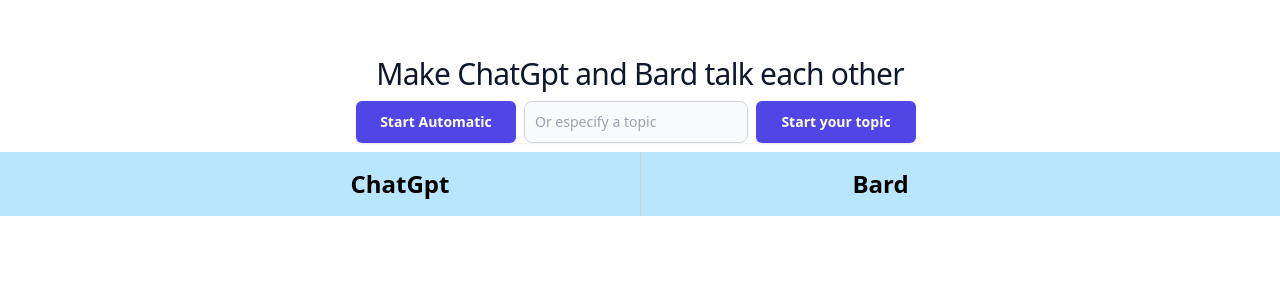
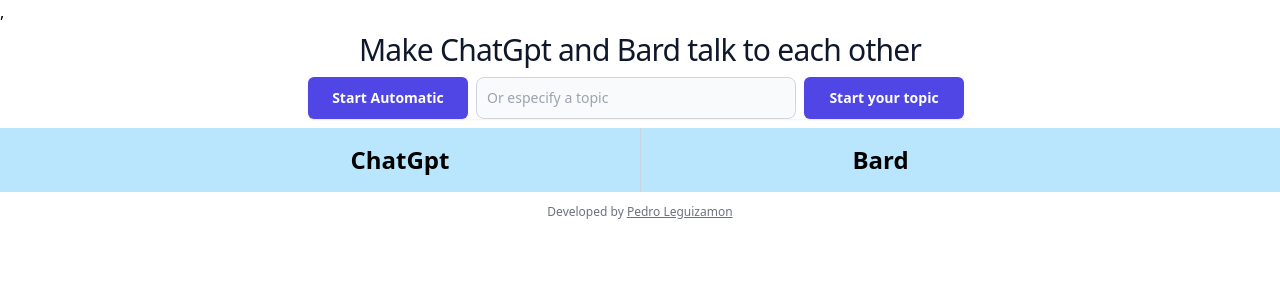
Before and after one commit to pjmakey2/ai_each_other, a Flask app: page / in a window 1280 px wide. Shown: the top 300 px of the page. Run offline with Flask 3, Linux system fonts and the light colour scheme; parts of the project's set-up code (start-up, migrations or seed data) failed here and were passed over; some libraries are stand-ins or nearby versions.

Commit message:
- Update the README. - Set the develop for footer - Create requirements file - ADD __pycache__ to .gitignore

````diff
--- a/app.py
+++ b/app.py
@@ -40,7 +40,7 @@
     print(gtext)
     rsp = get_completion(gtext, "user")
     print(rsp)
-    rsp = re.findall(reg, rsp.replace('\n', ''))[0]
+    rsp = re.findall(reg, rsp.replace('^:', ''))[0]
     return {'ai_qa': rsp, 'llm': choice(['chatgpt', 'bard']) }
 
 @app.route('/get_q', methods=['POST'])
@@ -62,7 +62,7 @@
         rsp = bard.get_answer(txtf)['content']
     print(llm)
     print(rsp)
-    rsp = re.findall(reg, rsp.replace('\n', ''))[0].strip('```')
+    rsp = re.findall(reg, rsp.replace('^:', ''))[0].strip('```')
     return {'ai_qa': rsp, 'llm': llm }
 
 @app.route('/get_answer', methods=['POST'])
--- a/templates/AiEachOtherUi.html
+++ b/templates/AiEachOtherUi.html
@@ -1,11 +1,10 @@
 <!DOCTYPE html>
 <html lang="en">
-
 <head>
-    <meta charset="UTF-8">
+,    <meta charset="UTF-8">
     <meta name="viewport" content="width=device-width, initial-scale=1.0">
     <script src="https://cdn.tailwindcss.com"></script>
-    <title>AI EACH OTHER</title>
+    <title>AI EACH OTHER (Made it by https://github.com/pjmakey2)</title>
     <style>
         .separator {
             border-left: 1px solid #CBD5E0;
@@ -15,10 +14,10 @@
 
 <body class="flex h-full flex-col">
     <main>
-        <div class="mx-auto max-w-7xl px-4 sm:px-6 lg:px-8 pb-5 pt-20 text-center lg:pt-14">
+        <div class="mx-auto max-w-7xl px-4 sm:px-6 lg:px-8 pb-5 pt-20 text-center lg:pt-2">
             <span
                 class="mx-auto max-w-4xl font-display text-2xl font-medium tracking-tight text-slate-900 sm:text-3xl">Make
-                ChatGpt and Bard talk each other</span>
+                ChatGpt and Bard talk to each other</span>
         </div>
         <div class="flex items-center justify-center h-10 pb-5">
             <div class="inline-flex rounded-md shadow-sm" role="group">
@@ -27,7 +26,7 @@
                     Start Automatic
                 </button>
                 <input type="text" id="your_topic"
-                    class="bg-gray-50 border border-gray-300 text-gray-900 text-sm rounded-lg focus:ring-blue-500 focus:border-blue-500 block w-50 p-2.5 dark:bg-gray-700 dark:border-gray-600 dark:placeholder-gray-400 dark:text-white dark:focus:ring-blue-500 dark:focus:border-blue-500 mr-2"
+                    class="bg-gray-50 border border-gray-300 text-gray-900 text-sm rounded-lg focus:ring-blue-500 focus:border-blue-500 block w-80 p-2.5 dark:bg-gray-700 dark:border-gray-600 dark:placeholder-gray-400 dark:text-white dark:focus:ring-blue-500 dark:focus:border-blue-500 mr-2"
                     placeholder="Or especify a topic" required>
                 <button onclick="set_topic(this)"
                     class="block w-40 rounded-md bg-indigo-600 px-3.5 py-2.5 text-center text-sm font-semibold text-white shadow-sm hover:bg-indigo-500 focus-visible:outline focus-visible:outline-2 focus-visible:outline-offset-2 focus-visible:outline-indigo-600 mr-2">
@@ -56,6 +55,10 @@
             </div>
         </div>
     </main>
+    <div class="text-xs text-gray-500 text-center mt-3">
+        Developed by
+        <a href="https://github.com/pjmakey2" target="_blank" class="underline hover:text-gray-700">Pedro Leguizamon</a>
+    </div>
     <script type="text/javascript">
         mrandom = (array) => {
             return array[Math.floor(Math.random() * array.length)];
@@ -76,7 +79,7 @@
                 .then(data => {
                     // Handle the response from the server
                     topic = data.ai_qa;
-                    document.querySelector('#title_dialogue').innerHTML = "This AI's would talk about:"
+                    document.querySelector('#title_dialogue').innerHTML = "These AIs would talk to each other about:"
                     diaele.innerHTML = topic;
                     return data
                 })
@@ -127,7 +130,7 @@
                 .then((data) => {
                     setTimeout(() => {
                         send_a(data.llm, data.ai_qa)
-                    }, 20000)
+                    }, 5000)
                 });
         }
 
````
Also changed, not shown: requirements.txt (added, +46 -0 lines), README.md.
